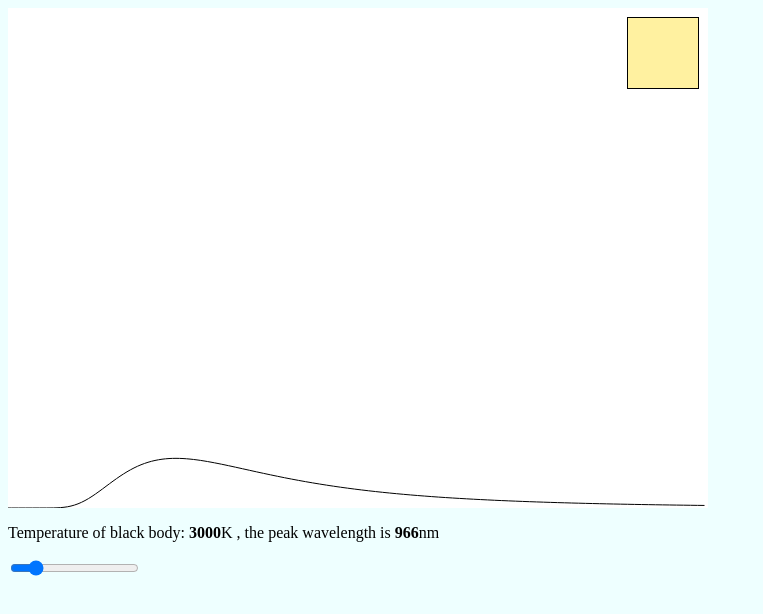
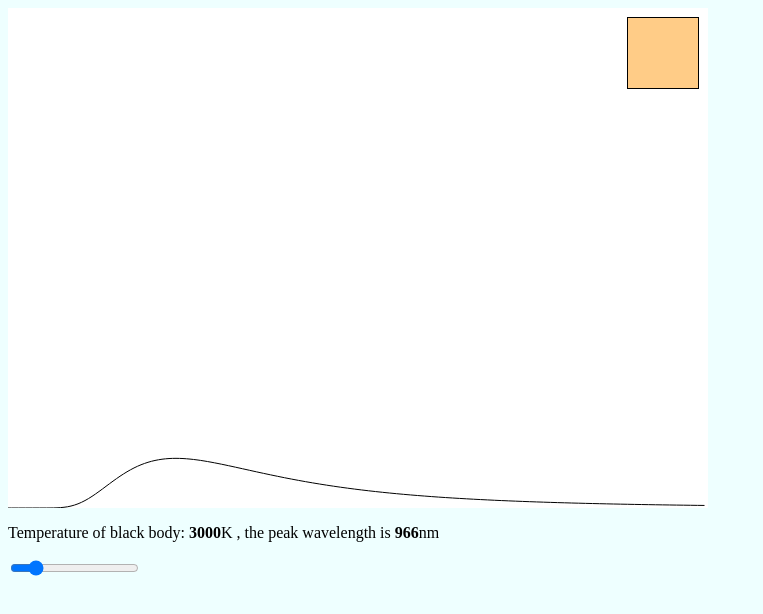
Before and after one commit to QDHS/PhySims, a plain HTML site: page Plank/index.html in a window 1280 px wide. Shown: the whole page, without its empty margins (0-763 px from the left). Drawn offline with Linux system fonts and the light colour scheme.

Commit message:
Less color correction

```diff
--- a/Plank/index.html
+++ b/Plank/index.html
@@ -63,7 +63,7 @@
 
       oGc.fillStyle = "#000";
       oGc.fillRect(619,9,72,72);
-      oGc.fillStyle = "rgba(" + r * 256 * 1.3 + "," + g * 256 * 1.3 + "," + b * 256 * 1.3 + ", 1.0)";
+      oGc.fillStyle = "rgba(" + r * 256 * 1.1 + "," + g * 256 * 1.1 + "," + b * 256 * 1.1 + ", 1.0)";
       oGc.fillRect(620,10,70,70);
     }
 
```
